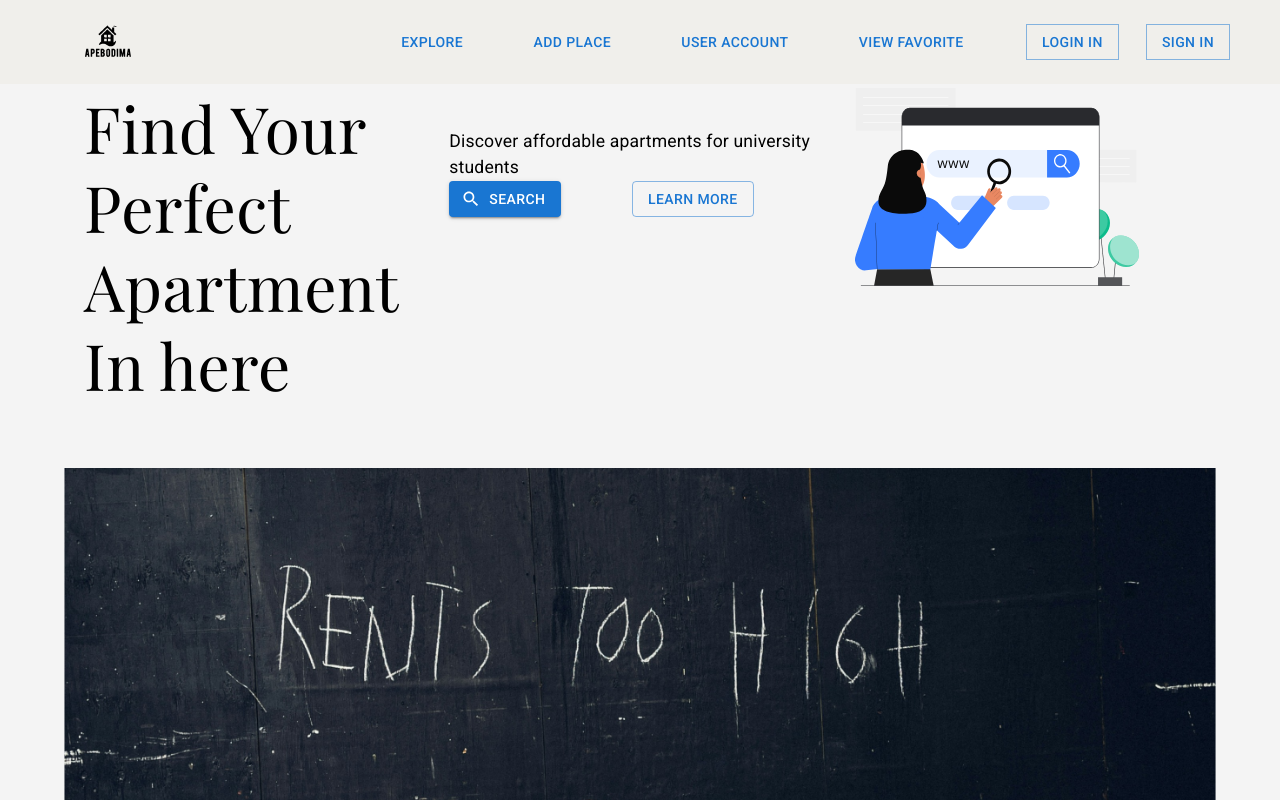
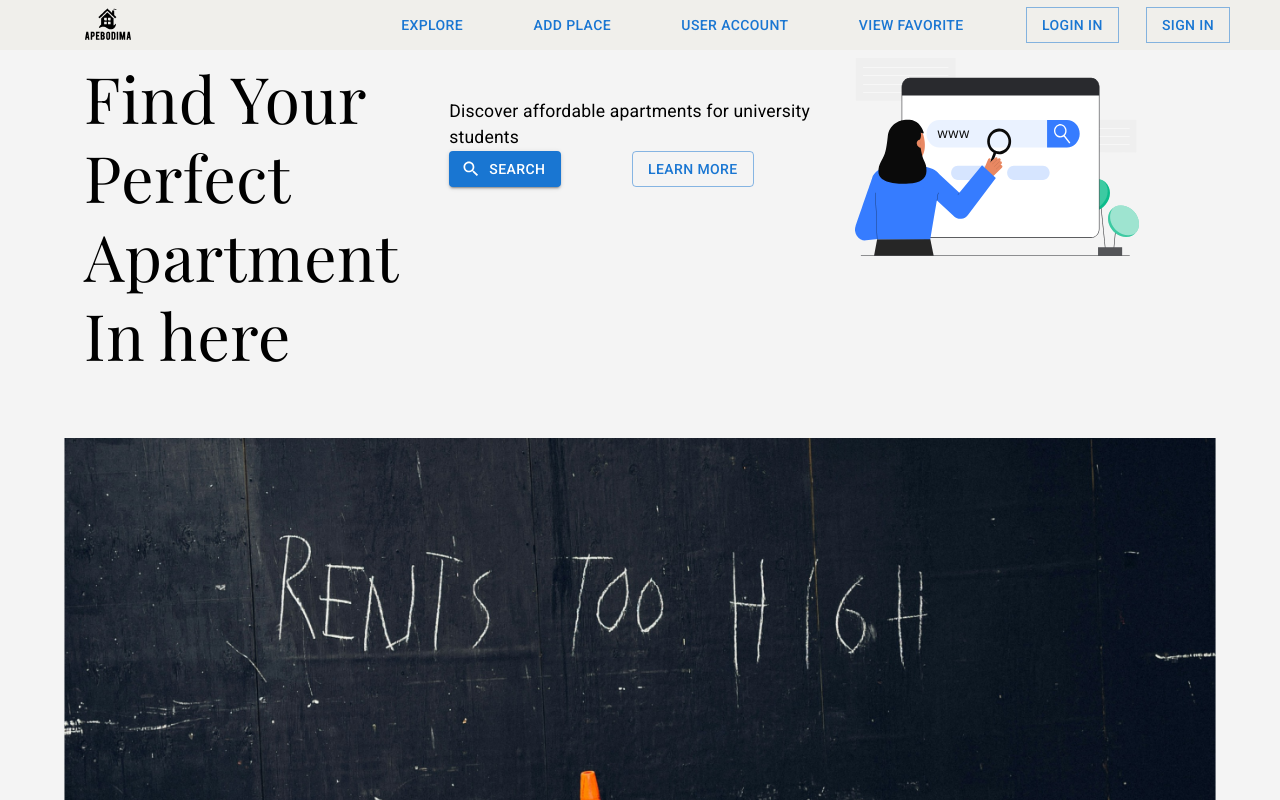
Before and after one commit to catherineambrad/RentManagement-springboot, a React (Create React App) app in the folder webapp-frontend/: page / in a window 1280 px wide. Shown: the top 800 px of the page. Built offline with nearby package versions, Linux system fonts and the light colour scheme; a web font is replaced by a local one.

Commit message:
cute header problem

```diff
--- a/webapp-frontend/src/component/css/Header.css
+++ b/webapp-frontend/src/component/css/Header.css
@@ -4,7 +4,7 @@
     display: flex;
     flex-direction: row;
     width: 100%;
-    height: auto;
+    height: 50px;
     padding: 4px 50px;
     overflow: hidden;
     justify-content: space-between; /* Ensure items are spread out */
--- a/webapp-frontend/src/mainLayout/MainLayout.jsx
+++ b/webapp-frontend/src/mainLayout/MainLayout.jsx
@@ -25,7 +25,7 @@ const MainLayout = () => {
       <div
         style={{
           position: "relative",
-          marginTop: "80px",
+          marginTop: "50px",
           alignContent: "center",
           justifyContent: "center",
           width: "100%",
```
